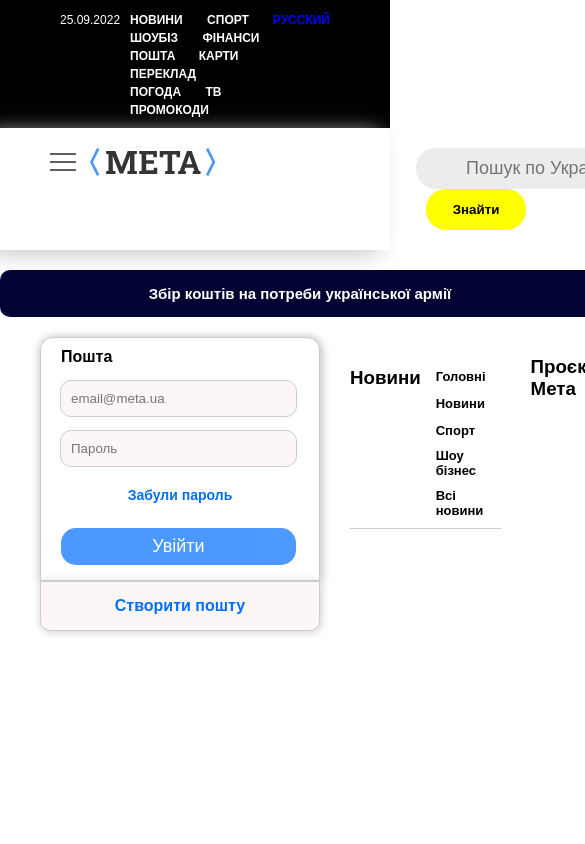
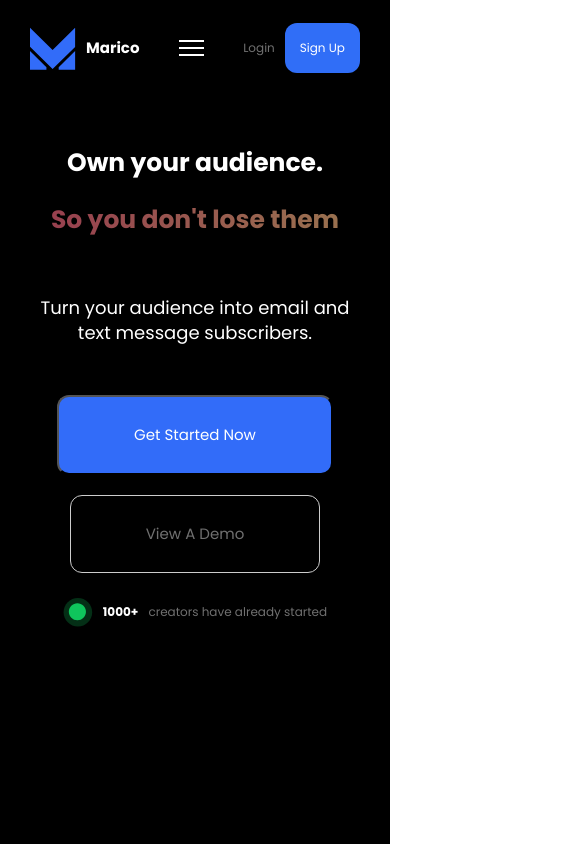
Before and after one commit to HunterAkeriano/-, a plain HTML site: page index.html in a window 390 px wide. Shown: the top 844 px of the page, 585 px wide, since content can reach past the window. Drawn offline with Linux system fonts and the light colour scheme.

Commit message:
add site

```diff
--- /dev/null
+++ b/css/media/media.css
@@ -0,0 +1,117 @@
+/* burger */
+@media(max-width: 723px){
+    .header__nav{
+        position: absolute;
+        top: 0;
+        width: 100%;
+        height: 100%;
+
+        left: 0;
+        top: -200%;
+        transition: all 0.5s;
+    }
+    .header__nav ul{
+        flex-direction: column;
+        text-align: center;
+    }
+    header .header .burger{
+        display: block;
+    }
+    .header__nav.active{
+        top: 100px;
+        height: 100vh;
+        z-index: 100;
+        background-color: black;
+    }
+    header .header__nav ul li a{
+        padding: 20px 0px;
+    }
+}
+
+@media(max-width:479px){
+    header .header__logo a{
+        font-size: 15px;
+    }
+    header .header__log .sign-link{
+        font-size: 12px;
+        padding: 10px 15px;
+    }
+    header .header__log a{
+        font-size: 12px;
+    }
+}
+
+/* audience */
+@media(max-width: 1390px){
+    .audience h1{
+        font-size: 80px;
+        line-height: 100px;
+    }
+    .audience h2{
+        font-size: 80px;
+        line-height: 100px;
+    }
+}
+@media(max-width: 981px){
+    .audience h1{
+        font-size: 50px;
+        line-height: 50px;
+        margin-bottom: 20px;
+    }
+    .audience h2{
+        font-size: 50px;
+        line-height: 50px;
+    }
+}
+@media(max-width: 636px){
+    .audience h1{
+        font-size: 25px;
+        line-height: 25px;
+        margin-bottom: 20px;
+    }
+    .audience h2{
+        font-size: 25px;
+        line-height: 50px;
+    }
+}
+
+/* Тюрн */
+@media(max-width: 688px){
+    .turn{
+        margin-top: 50px;
+    }
+    .turn__text h3{
+        font-size: 22px;
+        line-height: 30px;
+    }
+    .turn__btn{
+        flex-direction: column;
+    }
+    .turn__btn .turn-blue{
+        margin-bottom: 20px;
+    }
+    .turn__info p,
+    .turn__info p span{
+        font-size: 15px;
+    }
+}
+@media(max-width: 417px){
+    .turn__text h3{
+        font-size: 18px;
+        line-height: 25px;
+    }
+    .turn__btn{
+        flex-direction: column;
+    }
+    .turn__btn .turn-blue{
+        margin-bottom: 20px;
+        font-size: 15px;
+    }
+    .turn__btn .turn-view{
+        font-size: 15px;
+    }
+    .turn__info p,
+    .turn__info p span{
+        font-size: 12px;
+    }
+}
--- /dev/null
+++ b/css/style.scss
@@ -0,0 +1,344 @@
+@import url('https://fonts.googleapis.com/css2?family=Poppins:wght@400;700&display=swap');
+
+
+input[type='number'] {
+    -moz-appearance:textfield;
+}
+input::-webkit-outer-spin-button,
+input::-webkit-inner-spin-button {
+    -webkit-appearance: none;
+}
+
+body,
+h1,
+h2,
+h3,
+h4,
+h5,
+h6,
+p{
+    margin: 0;
+}
+*,
+*::before,
+*::after{
+    box-sizing: border-box;
+}
+a{
+    display: block;
+    text-decoration: none;
+}
+.container{
+    max-width: 1530px;
+    padding: 0 30px;
+    margin: 0 auto;
+}
+body{
+    font-family: 'Poppins', sans-serif;
+    margin: 0;
+    padding: 0;
+    overflow-x: hidden;
+    color: #fff
+}
+
+
+// pages
+.pages{
+    background: #000000;
+    min-height: 100vh;
+}
+
+header{
+    transition: all .3s;
+    position: fixed;
+    width: 100%;
+    top: 0;
+    z-index: 500;
+    .header{
+        display: flex;
+        justify-content: space-between;
+        align-items: center;
+        padding: 20px 0px;
+        &__logo{
+            a{
+                display: flex;
+                align-items: center;
+                font-family: 'Poppins';
+                font-style: normal;
+                font-weight: 800;
+                font-size: 37px;
+                line-height: 56px;
+                /* identical to box height, or 151% */
+
+                transition: all .3s;
+                color: #FFFFFF;
+                img{
+                    padding-right: 10px;
+                }
+
+
+            } a:hover{
+                color: #3C82F4;
+            }
+        }
+        &__nav{
+            ul{
+                display: flex;
+
+                list-style-type: none;
+                margin: 0;
+                padding: 0;
+                li{
+                    a{
+                        font-family: 'Poppins';
+                        font-style: normal;
+                        font-weight: 500;
+                        font-size: 20px;
+                        line-height: 30px;
+                        /* identical to box height, or 150% */
+
+
+                        color: #707070;
+                        padding: 0 20px;
+                        transition: all 0.3s;
+                    }
+                    a:hover{
+                       color: #3C82F4;
+                    }
+                }
+            }
+        }
+        &__log{
+            display: flex;
+            align-items: center;
+            a{
+                font-family: 'Poppins';
+                font-style: normal;
+                font-weight: 500;
+                font-size: 20px;
+                line-height: 30px;
+                /* identical to box height, or 150% */
+
+
+                color: #707070;
+                transition: all .3s;
+            }
+            a:hover{
+                color: #3C82F4;
+            }
+            .sign-link{
+                font-family: 'Poppins';
+                font-style: normal;
+                font-weight: 500;
+                font-size: 20px;
+                line-height: 30px;
+                /* identical to box height, or 150% */
+
+
+                color: #FFFFFF;
+                background: #306EF7;
+                padding: 12px 22px;
+                border-radius: 12px;
+                margin-left: 10px;
+                transition: all .3s;
+            }
+            .sign-link:hover{
+                background: #ffff;
+                color: #306EF7;
+            }
+        }
+        .burger{
+            display: none;
+            cursor: pointer;
+            span{
+                display: block;
+                height: 2px;
+                width: 25px;
+                transition: 0.5s;
+                background-color: #FFFFFF;
+                margin: 5px 0px;
+            }
+        }
+        .burger.active span:nth-child(2){
+            opacity: 0;
+        }
+        .burger.active span:nth-child(1){
+            transform: translateY(8px) rotate(45deg);
+        }
+        .burger.active span:nth-child(3){
+            transform: translateY(-8px) rotate(-45deg);
+        }
+
+    }
+
+
+}
+.header-fix.fixed{
+    opacity: 0.5;
+}
+.header-fix.fixed:hover{
+    opacity: 1;
+}
+
+main{
+    padding-top: 100px;
+}
+
+.audience{
+    margin-top: 50px;
+    overflow: hidden;
+
+    h1{
+        font-family: 'Poppins';
+        font-style: normal;
+        font-weight: 700;
+        font-size: 112px;
+        line-height: 168px;
+        /* identical to box height, or 150% */
+        text-align: center;
+        cursor: default;
+        color: #FFFFFF;
+        transition: all 0.3s;
+    }
+    h2{
+        text-align: center;
+        font-family: 'Poppins';
+        font-style: normal;
+        font-weight: 700;
+        font-size: 112px;
+        line-height: 168px;
+        cursor: default;
+        background: linear-gradient(90deg, #FE6783 1.9%, #FFBF84 97.1%);
+        text-fill-color: transparent;
+        background-clip: text;
+        -webkit-background-clip: text;
+        -webkit-text-fill-color: transparent;
+        -webkit-mask-image: linear-gradient(-75deg, rgba(0, 0, 0, .6) 30%, #000 50%, rgba(0, 0, 0, .6) 70%);
+        -webkit-mask-size: 200%;
+        animation: wave 2s linear infinite;
+        transition: all 0.3s;
+    } @-webkit-keyframes wave {
+        from {
+          -webkit-mask-position: 100%;
+        }
+        to {
+          -webkit-mask-position: -100%;
+        }
+      }
+
+}
+
+.turn{
+    margin-top: 100px;
+    overflow: hidden;
+    &__text{
+        max-width: 700px;
+        margin: 0 auto;
+        transition: all .3s;
+        h3{
+            font-family: 'Poppins';
+            font-style: normal;
+            font-weight: 500;
+            font-size: 40px;
+            line-height: 60px;
+            /* or 150% */
+            transition: all .3s;
+            text-align: center;
+            cursor: default;
+            color: #FFFFFF;
+        }
+    }
+    &__text.element-animation{
+        opacity: 0;
+        transform: translateX(100px);
+        transition: all 1s;
+    }
+    &__text.element-animation.element-show{
+        opacity: 1;
+        transform: translateX(0px);
+    }
+    &__btn{
+        transition: all .3s;
+        display: flex;
+        justify-content: space-between;
+        align-items: center;
+        margin: 0 auto;
+        margin-top: 50px;
+        .turn-blue{
+            font-family: 'Poppins';
+            font-style: normal;
+            font-weight: 500;
+            font-size: 20px;
+            line-height: 30px;
+            /* identical to box height, or 150% */
+
+
+            color: #FFFFFF;
+            background: #326CF9;
+            padding: 23px 75px;
+            border-radius: 12px;
+            cursor: pointer;
+            transition: all 0.3s;
+        }
+        .turn-blue:hover{
+            background: #ffff;
+            color: #326CF9;
+        }
+        .turn-view{
+
+            font-family: 'Poppins';
+            font-style: normal;
+            font-weight: 500;
+            font-size: 20px;
+            line-height: 30px;
+            /* identical to box height, or 150% */
+            padding: 23px 75px;
+            border-radius: 12px;
+            cursor: pointer;
+            transition: all 0.3s;
+            border: 1px solid #ccc;
+            background: #000000;
+            color: #707070;
+            transition: all 0.3s;
+        }
+        .turn-view:hover{
+            background: #ffff;
+        }
+    }
+
+    &__info{
+        display: flex;
+        align-items: center;
+        justify-content: center;
+        margin-top: 20px;
+        img{
+            text-align: center;
+        }
+        p{
+
+            font-family: 'Poppins';
+            font-style: normal;
+            font-weight: 400;
+            font-size: 25px;
+            line-height: 38px;
+            /* identical to box height */
+            cursor: default;
+            text-align: center;
+
+            color: #707070;
+            span{
+                font-family: 'Poppins';
+                font-style: normal;
+                font-weight: 700;
+                font-size: 25px;
+                line-height: 38px;
+                /* identical to box height, or 152% */
+
+
+                color: #FFFFFF;
+                margin: 0 10px;
+            }
+
+        }
+    }
+}
--- a/index.html
+++ b/index.html
@@ -4,103 +4,74 @@
     <meta charset="UTF-8">
     <meta http-equiv="X-UA-Compatible" content="IE=edge">
     <meta name="viewport" content="width=device-width, initial-scale=1.0">
-    <link rel="stylesheet" href="style.css">
+
+    <link rel="stylesheet" href="css/style.css">
+    <link rel="stylesheet" href="css/media/media.css">
     <title>Document</title>
 </head>
 <body>
 
-    <div class="page">
-        <div class="header-top">
-            <div class="header-inner">
-                <div class="header-time">
-                    <time class="time">25.09.2022</time>
+    <div class="pages">
+
+        <header class="header-fix">
+            <div class="container">
+                <div class="header">
+                    <div class="header__logo">
+                        <a href="index.html"><img src="images/icons/logo.svg" alt="">Marico</a>
+                    </div>
+                    <nav class="header__nav">
+                        <ul>
+                            <li><a href="#">About</a></li>
+                            <li><a href="#">Pricing</a></li>
+                            <li><a href="#">Blog</a></li>
+                        </ul>
+                    </nav>
+                    <div class="burger">
+                        <span></span>
+                        <span></span>
+                        <span></span>
+                    </div>
+
+                    <div class="header__log">
+                        <a href="#">Login</a>
+                        <a class="sign-link" href="#">Sign Up</a>
+                    </div>
+
                 </div>
-                <nav class="nav-link">
-                    <a href="" class="link">Новини</a>
-                    <a href="" class="link">Спорт</a>
-                    <a href="" class="link">Шоубіз</a>
-                    <a href="" class="link">Фінанси</a>
-                    <a href="" class="link">Пошта </a>
-                    <a href="" class="link">Карти </a>
-                    <a href="" class="link">переклад</a>
-                    <a href="" class="link">погода</a>
-                    <a href="" class="link">ТВ</a>
-                    <a href="" class="link">Промокоди</a>
-                </nav>
-                <div class="re-language">
-                    <a href="" class="link-language">Русский</a>
-                </div>
-            </div>
-        </div>
-        <header class="header">
-            <div class="hamburger-menu">
-                <input id="menu__toggle" type="checkbox" />
-                <label class="menu__btn" for="menu__toggle">
-                  <span></span>
-                </label>
-            </div>
-            <div class="meta-logo">
-                <a href="" class="logo-link"> <img class="logo" src="logo.svg" alt=""> </a>
-            </div>
-            <div class="meta-form">
-                <form action="/" method="post">
-                    <input name="search" class="input" type="text" placeholder="Пошук по Україні">
-                    <button class="btn" type="submit">Знайти</button>
-                </form>
             </div>
         </header>
 
-        <div class="help">
-       <a href="https://bank.gov.ua/ua/news/all/natsionalniy-bank-vidkriv-spetsrahunok-dlya-zboru-koshtiv-na-potrebi-armiyi"> <h3 class="help-title">Збір коштів на потреби української армії</h3></a>
-        </div>
-        <!-- main -->
-        <div class="container">
         <main class="main">
-        <aside class="aside">
-            <div class="form-login">
-                <h4 class="forms-title">Пошта</h4>
+            <section class="audience">
+                <div class="container">
+                    <div class="audience__text element-animation">
+                        <h1>Own your audience.</h1>
+                        <h2>So you don't lose them</h2>
+                    </div>
 
-            <form action="/" method="post">
-                <div class="input-form">
-                <input class="forms-input" type="email" name="email" id="email" placeholder="email@meta.ua">
-            </div>
-            <div class="input-form">
-                <input class="forms-input" type="password" name="password" id="password" placeholder="Пароль">
-            </div>
-            <div class="input-form-a">
-                <a href="#" class="form-reset">Забули пароль</a>
-            </div>
-            <div class="input-form">
-                <button class="btn-form" type="submit">Увійти</button>
-            </div>
+                </div>
+            </section>
+            <section class="turn">
+                <div class="container">
+                    <div class="turn__text element-animation">
+                        <h3>Turn your audience into email and
+                            text message subscribers.</h3>
+                            <div class="turn__btn">
+                               <button class="turn-blue">Get Started Now</button>
+                               <button class="turn-view">View A Demo</button>
+                            </div>
+                            <div class="turn__info">
+                                <img src="images/icons/Dot.svg" alt="">
+                                <p><span>1000+</span>creators have already started</p>
+                            </div>
+                    </div>
+                </div>
+            </section>
+        </main>
 
-            </form>
-            </div>
-            <div class="create-post">
-            <a href="#" class="new-post">Створити пошту</a>
-        </div>
-        </aside>
-        <div class="news">
-            <div class="news-top">
-            <div class="news-title">
-                <h3 class="title-news">Новини</h3>
-            </div>
-            <div class="link-news">
-                <a href="">Головні</a>
-                <a href="">Новини</a>
-                <a href="">Спорт</a>
-                <a href="">Шоу бізнес</a>
-                <a href="">Всі новини</a>
-            </div>
-        </div>
-        </div>
-        <div class="projects">
-            <div class="projects-container">
-                <h3 class="project-title">Проєкти Мета</h3>
-            </div>
-        </div>
-     </main>
-        </div>
     </div>
+
+<script src="js/header.js"></script>
+<script src="js/main.js"></script>
 </body>
 </html>
--- /dev/null
+++ b/js/header.js
@@ -0,0 +1,28 @@
+const burger = document.querySelector('.burger');
+const headerNav = document.querySelector('.header__nav');
+
+function openMenu(){
+    let nav = burger.classList.toggle('active');
+    headerNav.classList.toggle('active');
+    if(nav){
+        document.body.style.overflow = 'hidden';
+    }if(!nav){
+        document.body.style.overflow = 'scroll';
+    }
+}
+
+burger.addEventListener('click', openMenu);
+
+
+
+const header = document.querySelector('.header-fix')
+const headerHeight = header.offsetHeight;
+
+window.addEventListener('scroll', ()=>{
+    let scrollDistance = window.scrollY;
+    if(scrollDistance >= 20){
+        header.classList.add('fixed');
+    }else{
+        header.classList.remove('fixed');
+    }
+})
--- /dev/null
+++ b/js/main.js
@@ -0,0 +1,16 @@
+function onEntry(entry) {
+    entry.forEach(change => {
+      if (change.isIntersecting) {
+       change.target.classList.add('element-show');
+      }else{
+        change.target.classList.remove('element-show');
+      }
+    });
+  }
+let options = {
+    threshold: [0.5] };
+  let observer = new IntersectionObserver(onEntry, options);
+  let elements = document.querySelectorAll('.element-animation');
+  for (let elm of elements) {
+    observer.observe(elm);
+  }
```
Also changed, not shown: css/style.css (added), images/icons/Dot.svg (added), images/icons/logo.svg (added), logo.svg (deleted), style.css (deleted), 2 other files.
